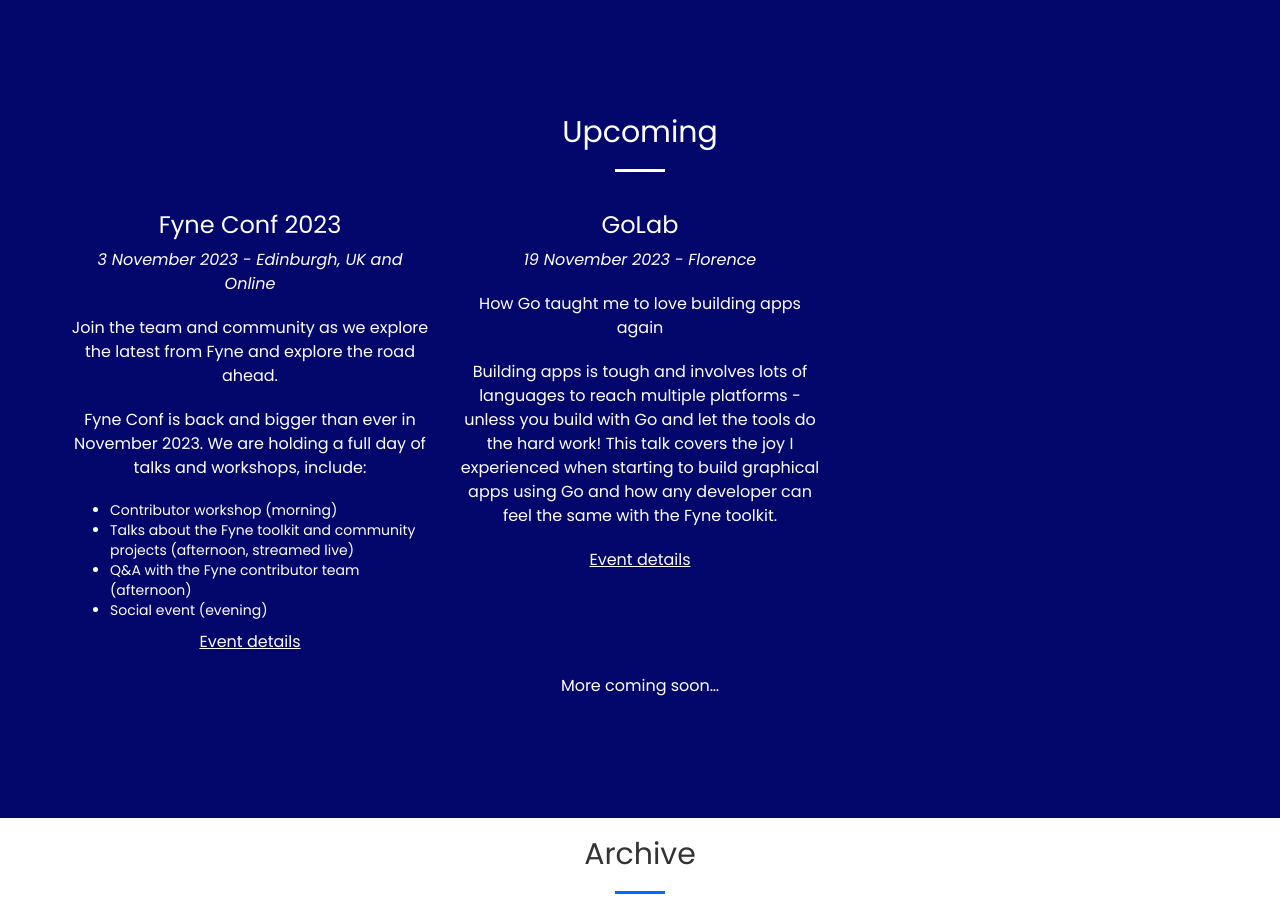
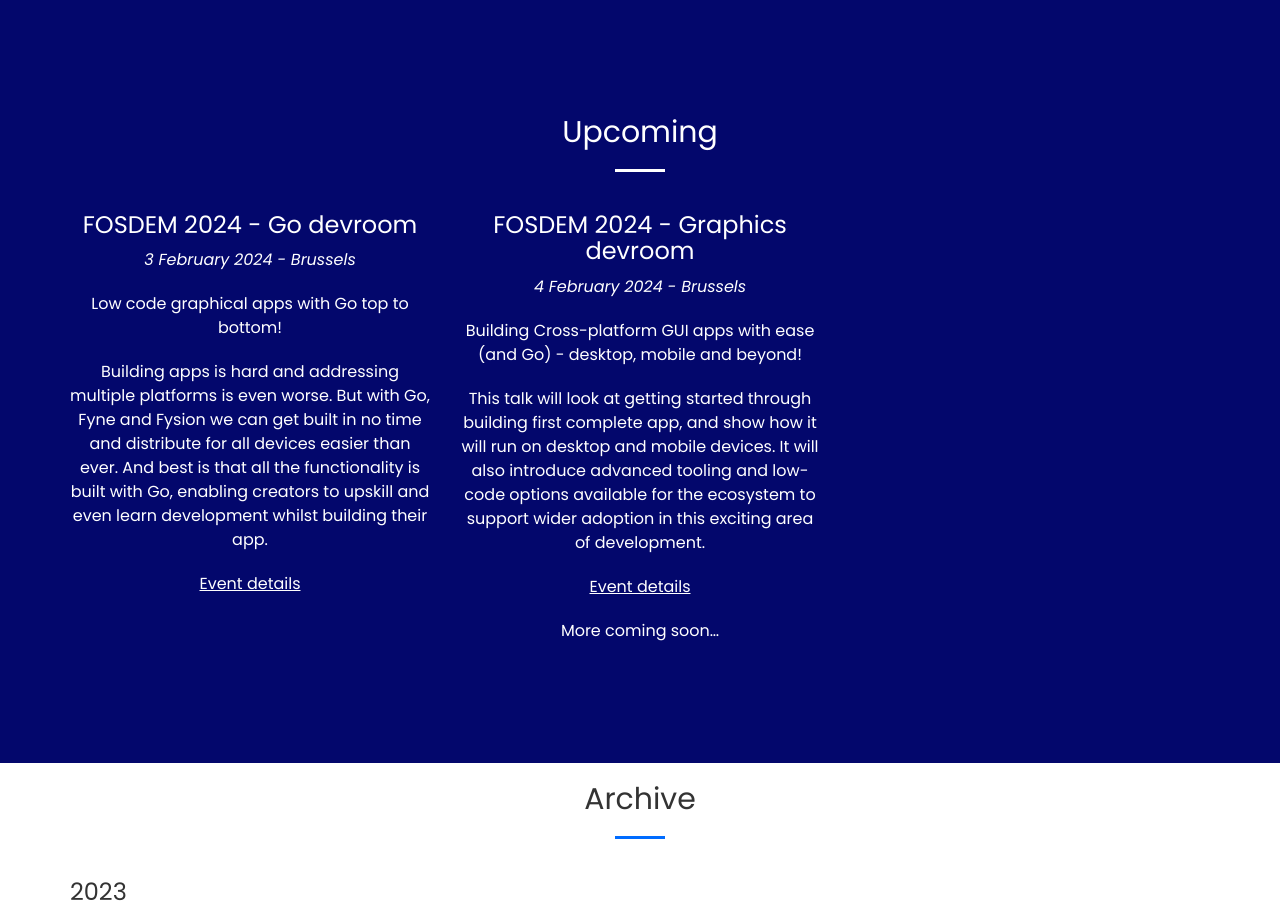
Before and after one commit to fyne-io/fyne-io.github.io, a Jekyll site: the page built from events/index.md, in a window 1280 px wide and 1400 px high, cut to the strip 340-1256 px from the top of the window. Built offline with Jekyll 4.4.1, drawn with Linux system fonts in a browser that asks for light colours.

Commit message:
Update events for 2024

```diff
--- a/events/index.md
+++ b/events/index.md
@@ -24,34 +24,27 @@
 <div class="row">
 
 <div class="col-lg-4 text-center" markdown="1">
-### Fyne Conf 2023
+### FOSDEM 2024 - Go devroom
 
-*3 November 2023 - Edinburgh, UK and Online*
+*3 February 2024 - Brussels*
 
-Join the team and community as we explore the latest from Fyne and explore the road ahead.
+Low code graphical apps with Go top to bottom!
 
-Fyne Conf is back and bigger than ever in November 2023. We are holding a full day of talks and workshops, include:
+Building apps is hard and addressing multiple platforms is even worse. But with Go, Fyne and Fysion we can get built in no time and distribute for all devices easier than ever. And best is that all the functionality is built with Go, enabling creators to upskill and even learn development whilst building their app.
 
-* Contributor workshop (morning)
-* Talks about the Fyne toolkit and community projects (afternoon, streamed live)
-* Q&A with the Fyne contributor team (afternoon)
-* Social event (evening)
-
-[Event details](https://conf.fyne.io)
-
+[Event details](https://fosdem.org/2024/schedule/event/fosdem-2024-2621-low-code-graphical-apps-with-go-top-to-bottom-/)
 </div>
 
 <div class="col-lg-4 text-center" markdown="1">
-### GoLab
+### FOSDEM 2024 - Graphics devroom
 
-*19 November 2023 - Florence*
+*4 February 2024 - Brussels*
 
-How Go taught me to love building apps again
+Building Cross-platform GUI apps with ease (and Go) - desktop, mobile and beyond!
 
-Building apps is tough and involves lots of languages to reach multiple platforms - unless you build with Go and let the tools do the hard work! This talk covers the joy I experienced when starting to build graphical apps using Go and how any developer can feel the same with the Fyne toolkit.
+This talk will look at getting started through building first complete app, and show how it will run on desktop and mobile devices. It will also introduce advanced tooling and low-code options available for the ecosystem to support wider adoption in this exciting area of development.
 
-[Event details](https://golab.io/schedule)
-
+[Event details](https://fosdem.org/2024/schedule/event/fosdem-2024-2631-building-cross-platform-gui-apps-with-ease-and-go-desktop-mobile-and-beyond-/)
 </div>
 
 </div>
@@ -99,6 +92,37 @@
 <div class="row">
 
 <div class="col-lg-4 text-center" markdown="1">
+### Fyne Conf 2023
+
+*3 November 2023 - Edinburgh, UK and Online*
+
+Join the team and community as we explore the latest from Fyne and explore the road ahead.
+
+Fyne Conf is back and bigger than ever in November 2023. We are holding a full day of talks and workshops, include:
+
+* Contributor workshop (morning)
+* Talks about the Fyne toolkit and community projects (afternoon, streamed live)
+* Q&A with the Fyne contributor team (afternoon)
+* Social event (evening)
+
+[Event details](https://conf.fyne.io)
+
+</div>
+
+<div class="col-lg-4 text-center" markdown="1">
+### GoLab
+
+*19 November 2023 - Florence*
+
+How Go taught me to love building apps again
+
+Building apps is tough and involves lots of languages to reach multiple platforms - unless you build with Go and let the tools do the hard work! This talk covers the joy I experienced when starting to build graphical apps using Go and how any developer can feel the same with the Fyne toolkit.
+
+[Event details](https://golab.io/schedule)
+
+</div>
+
+<div class="col-lg-4 text-center" markdown="1">
 ### GopherCon UK
 
 *17 August 2023 - The Brewery, London*
@@ -109,6 +133,11 @@
 
 [Event details](https://gophercon.co.uk)
 </div>
+
+</div>
+</div>
+<div class="container">
+<div class="row">
 
 <div class="col-lg-4 text-center" markdown="1">
 ### Boston Golang
@@ -134,11 +163,6 @@
 [Video](https://www.youtube.com/watch?v=rmcgI9D6rxs) - [Event details](https://gophercon.eu/schedule/)
 </div>
 
-</div>
-</div>
-<div class="container">
-<div class="row">
-
 <div class="col-lg-4 text-center" markdown="1">
 ### Dubai Gophers
 
@@ -153,6 +177,11 @@
 
 [Event details](https://www.meetup.com/dubai-gophers/events/293836894/)
 </div>
+
+</div>
+</div>
+<div class="container">
+<div class="row">
 
 <div class="col-lg-4 text-center" markdown="1">
 ### OpenUK State of Open Subset
@@ -182,11 +211,6 @@
 [Event details](https://www.meetup.com/edinburgh-golang-meetup/events/293858630/)
 </div>
 
-</div>
-</div>
-<div class="container">
-<div class="row">
-
 <div class="col-lg-4 text-center" markdown="1">
 ### Cup-O-Go Podcast
 
@@ -198,6 +222,11 @@
 
 [Episode details](https://cupogo.dev/episodes/why-would-they-change-math-math-is-math-also-the-internet-is-on-strike-and-other-go-news)
 </div>
+
+</div>
+</div>
+<div class="container">
+<div class="row">
 
 <div class="col-lg-4 text-center" markdown="1">
 ### Open Source Summit North America 2023
```
